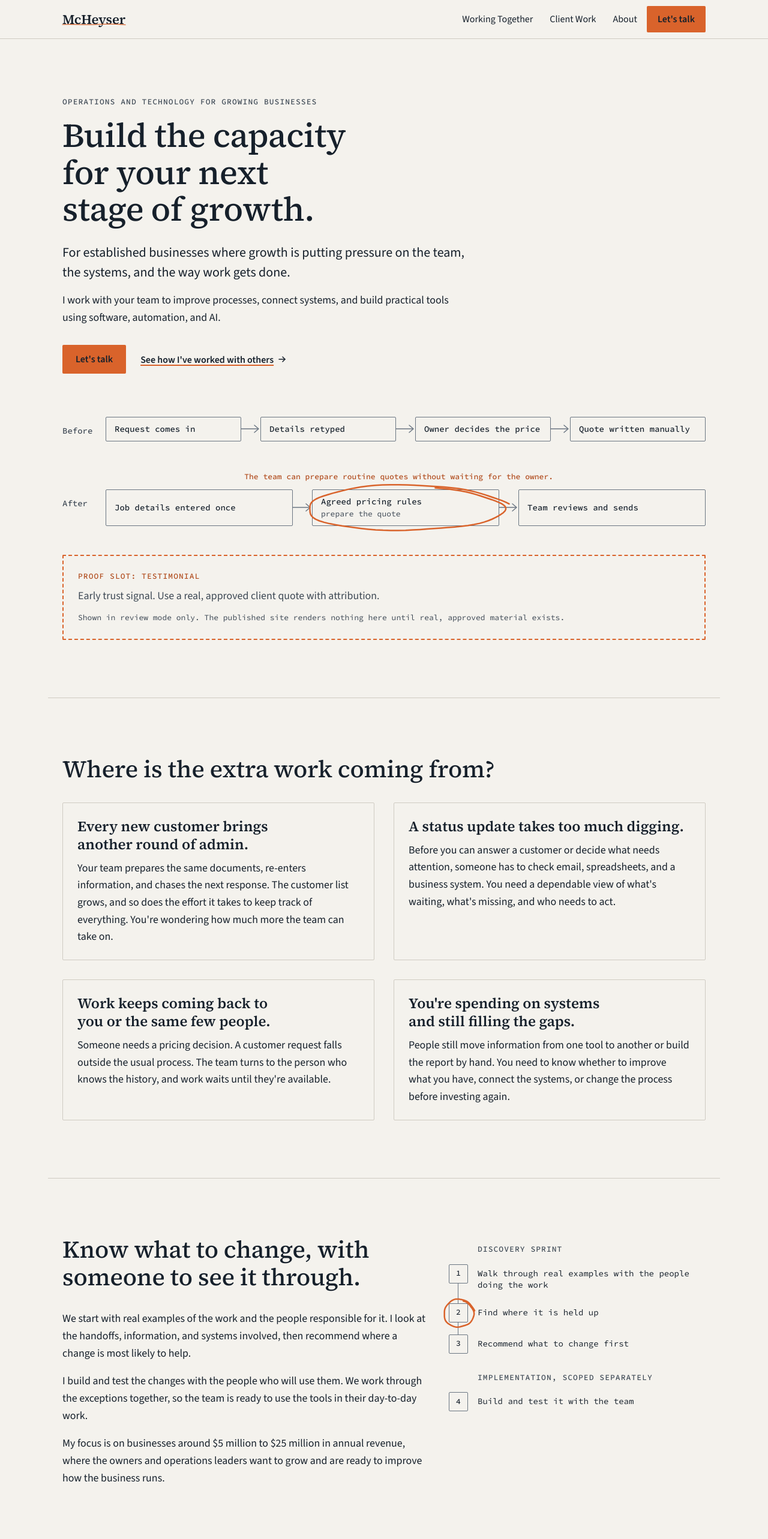
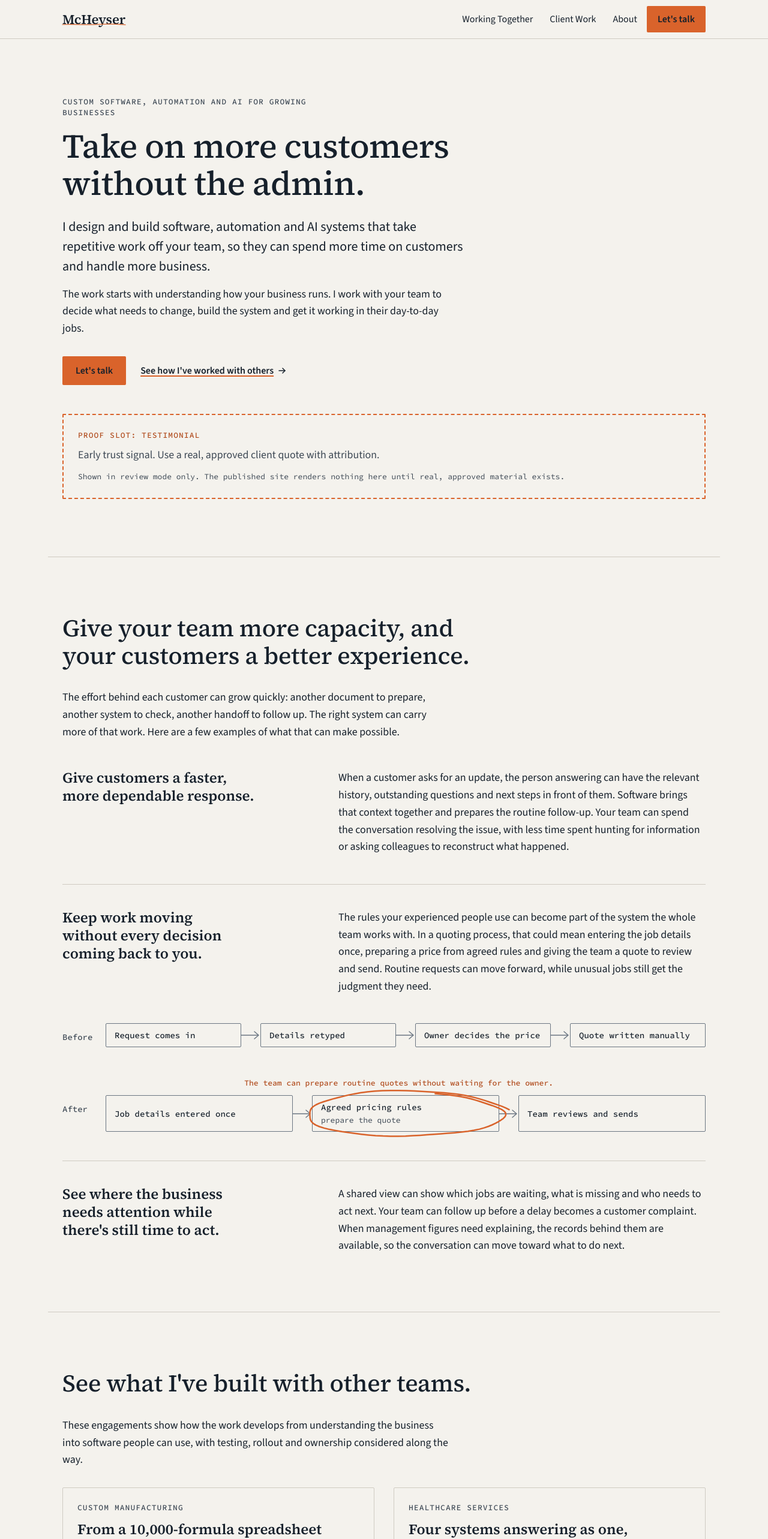
Before and after one commit to patrickmch/website, a React (Vite) app: page / in a window 1280 px wide. Shown: the top 2566 px of the page at 60% size. Built offline with nearby package versions, Linux system fonts and the light colour scheme.

Commit message:
Publish the homepage design and build offer

```diff
--- a/index.html
+++ b/index.html
@@ -6,7 +6,7 @@
     <title>Patrick McHeyser | Operations and technology consulting</title>
     <meta
       name="description"
-      content="Build capacity for your next stage of growth. Patrick McHeyser works with your team to improve processes and build practical tools using software, automation, and AI."
+      content="Take on more customers without the admin. Patrick McHeyser designs and builds software, automation and AI systems that take repetitive work off your team."
     />
     <meta name="theme-color" content="#F4F2ED" />
     <link rel="icon" type="image/svg+xml" href="/favicon.svg" />
@@ -17,7 +17,7 @@
     <meta property="og:title" content="Patrick McHeyser | Operations and technology consulting" />
     <meta
       property="og:description"
-      content="Build capacity for your next stage of growth. Patrick McHeyser works with your team to improve processes and build practical tools using software, automation, and AI."
+      content="Take on more customers without the admin. Patrick McHeyser designs and builds software, automation and AI systems that take repetitive work off your team."
     />
     <meta property="og:url" content="https://mcheyser.com/" />
     <meta property="og:image" content="https://mcheyser.com/og.png" />
--- a/pages/HomePage.tsx
+++ b/pages/HomePage.tsx
@@ -4,35 +4,14 @@ import { Section, Prose, Eyebrow } from '../components/Section';
 import { ButtonLink, SecondaryLink } from '../components/Button';
 import { ProofSlot } from '../components/ProofSlot';
 import { InkBlock } from '../components/InkBlock';
-import { PenUnderline } from '../components/marks/PenUnderline';
 import { QuoteFlow } from '../components/diagrams/QuoteFlow';
 import { SprintSteps } from '../components/diagrams/SprintSteps';
-
 import { ClientWorkFeature } from '../components/ClientWorkFeature';
-
-const problems = [
-  {
-    title: 'Every new customer brings another round of admin.',
-    body: "Your team prepares the same documents, re-enters information, and chases the next response. The customer list grows, and so does the effort it takes to keep track of everything. You're wondering how much more the team can take on.",
-  },
-  {
-    title: 'A status update takes too much digging.',
-    body: "Before you can answer a customer or decide what needs attention, someone has to check email, spreadsheets, and a business system. You need a dependable view of what's waiting, what's missing, and who needs to act.",
-  },
-  {
-    title: 'Work keeps coming back to you or the same few people.',
-    body: "Someone needs a pricing decision. A customer request falls outside the usual process. The team turns to the person who knows the history, and work waits until they're available.",
-  },
-  {
-    title: "You're spending on systems and still filling the gaps.",
-    body: 'People still move information from one tool to another or build the report by hand. You need to know whether to improve what you have, connect the systems, or change the process before investing again.',
-  },
-];
 
 export default function HomePage() {
   usePageMeta(
     'Patrick McHeyser | Operations and technology consulting',
-    'Build capacity for your next stage of growth. Patrick McHeyser works with your team to improve processes and build practical tools using software, automation, and AI.',
+    "Take on more customers without the admin. Patrick McHeyser designs and builds software, automation and AI systems that take repetitive work off your team.",
     '/'
   );
 
@@ -40,93 +19,71 @@ export default function HomePage() {
     <>
       <Section first className="hero">
         <div className="hero__text">
-          <Eyebrow>Operations and technology for growing businesses</Eyebrow>
-          <h1>Build the capacity for your next stage of growth.</h1>
-          <p className="lead">
-            For established businesses where growth is putting pressure on the team, the systems, and the way work gets done.
-          </p>
-          <p>
-            I work with your team to improve processes, connect systems, and build practical tools using software,
-            automation, and AI.
-          </p>
+          <Eyebrow>Custom software, automation and AI for growing businesses</Eyebrow>
+          <h1>Take on more customers without the admin.</h1>
+          <p className="lead">I design and build software, automation and AI systems that take repetitive work off your team, so they can spend more time on customers and handle more business.</p>
+          <p>The work starts with understanding how your business runs. I work with your team to decide what needs to change, build the system and get it working in their day-to-day jobs.</p>
           <div className="hero__cta cta-row">
             <ButtonLink to="/contact">Let's talk</ButtonLink>
             <SecondaryLink to="/work">See how I've worked with others</SecondaryLink>
           </div>
         </div>
-        <div className="hero__figure">
-          <QuoteFlow />
-        </div>
-        <ProofSlot
-          kind="quote"
-          className="proof-slot--after-hero"
-          note="Early trust signal. Use a real, approved client quote with attribution."
-        />
+        <ProofSlot kind="quote" className="proof-slot--after-hero"
+          note="Early trust signal. Use a real, approved client quote with attribution." />
       </Section>
 
-      <Section labelledBy="problems-heading">
-        <div className="section__heading">
-          <h2 id="problems-heading">Where is the extra work coming from?</h2>
-        </div>
-        <ul className="cards cards--2">
-          {problems.map((problem) => (
-            <li key={problem.title} className="card">
-              <h3>{problem.title}</h3>
-              <p>{problem.body}</p>
-            </li>
-          ))}
-        </ul>
+      <Section labelledBy="outcomes-heading">
+        <div className="section__heading"><h2 id="outcomes-heading">Give your team more capacity, and your customers a better experience.</h2></div>
+        <Prose><p>The effort behind each customer can grow quickly: another document to prepare, another system to check, another handoff to follow up. The right system can carry more of that work. Here are a few examples of what that can make possible.</p></Prose>
+        <article className="home-outcome" aria-labelledby="outcome-1">
+          <div className="home-outcome__text">
+            <h3 id="outcome-1">Give customers a faster, more dependable response.</h3>
+            <Prose><p>When a customer asks for an update, the person answering can have the relevant history, outstanding questions and next steps in front of them. Software brings that context together and prepares the routine follow-up. Your team can spend the conversation resolving the issue, with less time spent hunting for information or asking colleagues to reconstruct what happened.</p></Prose>
+          </div>
+        </article>
+        <article className="home-outcome" aria-labelledby="outcome-2">
+          <div className="home-outcome__text">
+            <h3 id="outcome-2">Keep work moving without every decision coming back to you.</h3>
+            <Prose><p>The rules your experienced people use can become part of the system the whole team works with. In a quoting process, that could mean entering the job details once, preparing a price from agreed rules and giving the team a quote to review and send. Routine requests can move forward, while unusual jobs still get the judgment they need.</p></Prose>
+          </div>
+          <div className="home-outcome__figure"><QuoteFlow /></div>
+        </article>
+        <article className="home-outcome" aria-labelledby="outcome-3">
+          <div className="home-outcome__text">
+            <h3 id="outcome-3">See where the business needs attention while there's still time to act.</h3>
+            <Prose><p>A shared view can show which jobs are waiting, what is missing and who needs to act next. Your team can follow up before a delay becomes a customer complaint. When management figures need explaining, the records behind them are available, so the conversation can move toward what to do next.</p></Prose>
+          </div>
+        </article>
+      </Section>
+
+      <Section labelledBy="examples-heading">
+        <div className="section__heading"><h2 id="examples-heading">See what I've built with other teams.</h2></div>
+        <Prose className="home-work-intro"><p>These engagements show how the work develops from understanding the business into software people can use, with testing, rollout and ownership considered along the way.</p></Prose>
+        <ClientWorkFeature nested />
+        <div className="work-all"><SecondaryLink to="/work">See a sample of client work</SecondaryLink></div>
       </Section>
 
       <Section labelledBy="approach-heading">
         <div className="approach">
           <div className="approach__text">
-            <div className="section__heading">
-              <h2 id="approach-heading">Know what to change, with someone to see it through.</h2>
-            </div>
+            <div className="section__heading"><h2 id="approach-heading">From an operating problem to a system your team can use.</h2></div>
             <Prose>
-              <p>
-                We start with real examples of the work and the people responsible for it. I look at the handoffs,
-                information, and systems involved, then recommend where a change is most likely to help.
-              </p>
-              <p>
-                I build and test the changes with the people who will use them. We work through the exceptions
-                together, so the team is ready to use the tools in their day-to-day work.
-              </p>
-              <p>
-                My focus is on businesses around $5 million to $25 million in annual revenue, where the owners and
-                operations leaders want to grow and are ready to improve how the business runs.
-              </p>
+              <p>I work through real examples with the people doing the job: what they need to know, which decisions they make, and where the work gets held up. Together, we decide what the system needs to do and what your existing tools can support.</p>
+              <p>I then design and build the software or integrations, test them against real work, and work through the exceptions with your team. The build includes a plan for putting it into use and clarity about who will maintain it. If you already have a developer or technology provider, I can work alongside them.</p>
+              <p>My focus is on established businesses around $5 million to $25 million in annual revenue, where the owners and operations leaders are ready to invest in how the business runs.</p>
             </Prose>
           </div>
-          <div className="approach__figure">
-            <SprintSteps />
-          </div>
+          <div className="approach__figure"><SprintSteps /></div>
         </div>
-      </Section>
-
-      <Section labelledBy="examples-heading">
-        <div className="section__heading"><h2 id="examples-heading">Selected client work</h2></div>
-        <ClientWorkFeature nested />
-        <div className="work-all"><SecondaryLink to="/work">See a sample of client work</SecondaryLink></div>
       </Section>
 
       <Section labelledBy="sprint-heading">
         <InkBlock>
-          <h2 id="sprint-heading">
-            Start with a{' '}
-            <span className="underlined">
-              Discovery Sprint
-              <PenUnderline />
-            </span>
-            .
-          </h2>
+          <h2 id="sprint-heading">Know what to build first, and what it will take.</h2>
           <Prose>
-            <p>
-              A Discovery Sprint is a focused, paid engagement to understand what's holding the work up. We agree on
-              the scope, fee, and timing upfront. You'll know what I recommend changing first, why, and what it would
-              take.
-            </p>
+              <p>A Discovery Sprint is a focused, paid engagement around an operating problem. It might be why each new customer creates so much admin, or whether your existing software can support the next stage of growth.</p>
+              <p>I review the work and systems with your team, then recommend what to change first. You'll understand what your existing tools can handle, where a build would help, and what implementation would involve. We walk through the findings together so you can question the reasoning and decide how to proceed.</p>
+              <p>We agree on the scope, fee and timing before starting. Implementation is scoped separately. If you already have a clear project in mind, we can discuss the build directly.</p>
           </Prose>
           <div className="ink-block__cta">
             <SecondaryLink to="/working-together">See how we work together</SecondaryLink>
@@ -152,27 +109,19 @@ export default function HomePage() {
           <div className="person__text">
             <h2 id="person-heading">You'll work directly with me.</h2>
             <Prose>
-              <p>
-                I'm Patrick McHeyser, a software engineer and operations consultant based in Boulder, Colorado. I
-                work directly with you and your team, from understanding the problem through putting the changes
-                into practice.
-              </p>
+              <p>I'm Patrick McHeyser, a software engineer and operations consultant based in Boulder, Colorado. My background spans customer success, software engineering and executive leadership development. I'm comfortable talking through a decision with an owner, working out the details with the team, and building the software myself.</p>
+              <p>You can expect clear explanations and room to question my recommendations. I stay involved as the changes are tested and put into use.</p>
             </Prose>
             <SecondaryLink to="/about">More about Patrick</SecondaryLink>
           </div>
         </div>
-        <ProofSlot
-          kind="quote"
-          className="person__proof"
-          note="Approved testimonial about the experience of working with him."
-        />
+        <ProofSlot kind="quote" className="person__proof"
+          note="Approved testimonial about the experience of working with him." />
       </Section>
 
       <Section labelledBy="closing-heading" className="closing">
-        <h2 id="closing-heading">What is getting harder as your business grows?</h2>
-        <Prose>
-          <p>Tell me what's slowing the work down and what you'd like to change.</p>
-        </Prose>
+        <h2 id="closing-heading">What would your business be able to do with more capacity?</h2>
+        <Prose><p>Tell me what's taking too much of your team's time, or what you'd like the business to be able to handle next.</p></Prose>
         <div className="cta-row">
           <ButtonLink to="/contact">Let's talk</ButtonLink>
           <SecondaryLink to="/work">See how I've worked with others</SecondaryLink>
--- a/scripts/check-production.mjs
+++ b/scripts/check-production.mjs
@@ -233,10 +233,10 @@ try {
       .map(box => Math.round(box.getBoundingClientRect().height));
     out.fig1MarkedRules = !!document.querySelector('.quote-flow__rules .pen-circle');
     // Text runs, not boxes: the pen circle is positioned outside its box on purpose.
-    out.fig1Overflow = Array.from(document.querySelectorAll('.hero__figure .node__label, .hero__figure .node__where')).some(
+    out.fig1Overflow = Array.from(document.querySelectorAll('.home-outcome__figure .node__label, .home-outcome__figure .node__where')).some(
       (t) => t.scrollWidth > t.clientWidth + 1
     );
-    out.fig1WhereLines = Array.from(document.querySelectorAll('.hero__figure .node__where')).map((w) => Math.round(w.getBoundingClientRect().height));
+    out.fig1WhereLines = Array.from(document.querySelectorAll('.home-outcome__figure .node__where')).map((w) => Math.round(w.getBoundingClientRect().height));
     // Fig. 2 sits in grid columns 8 to 12.
     const approachFigure = document.querySelector('.approach__figure');
     out.approachStart = approachFigure ? getComputedStyle(approachFigure).gridColumnStart : '';
--- a/styles/pages.css
+++ b/styles/pages.css
@@ -95,6 +95,39 @@
   .quote-flow__rules .annotation__leader {
     display: none;
   }
+}
+
+/* ---------- Home: outcome narratives ---------- */
+.home-outcome {
+  margin-top: 48px;
+}
+
+.home-outcome + .home-outcome {
+  padding-top: 40px;
+  border-top: 1px solid var(--line);
+}
+
+.home-outcome__text {
+  display: grid;
+  gap: 20px;
+}
+
+.home-outcome__figure {
+  margin-top: 48px;
+}
+
+.home-work-intro {
+  margin-bottom: 32px;
+}
+
+@media (min-width: 1024px) {
+  .home-outcome__text {
+    grid-template-columns: repeat(12, minmax(0, 1fr));
+    gap: var(--grid-gap);
+  }
+
+  .home-outcome__text h3 { grid-column: span 4; }
+  .home-outcome__text .prose { grid-column: 6 / span 7; }
 }
 
 /* ---------- Home: approach and examples ---------- */
```
Also changed, not shown: 3 other files (tests, documents, lock files or other folders).
